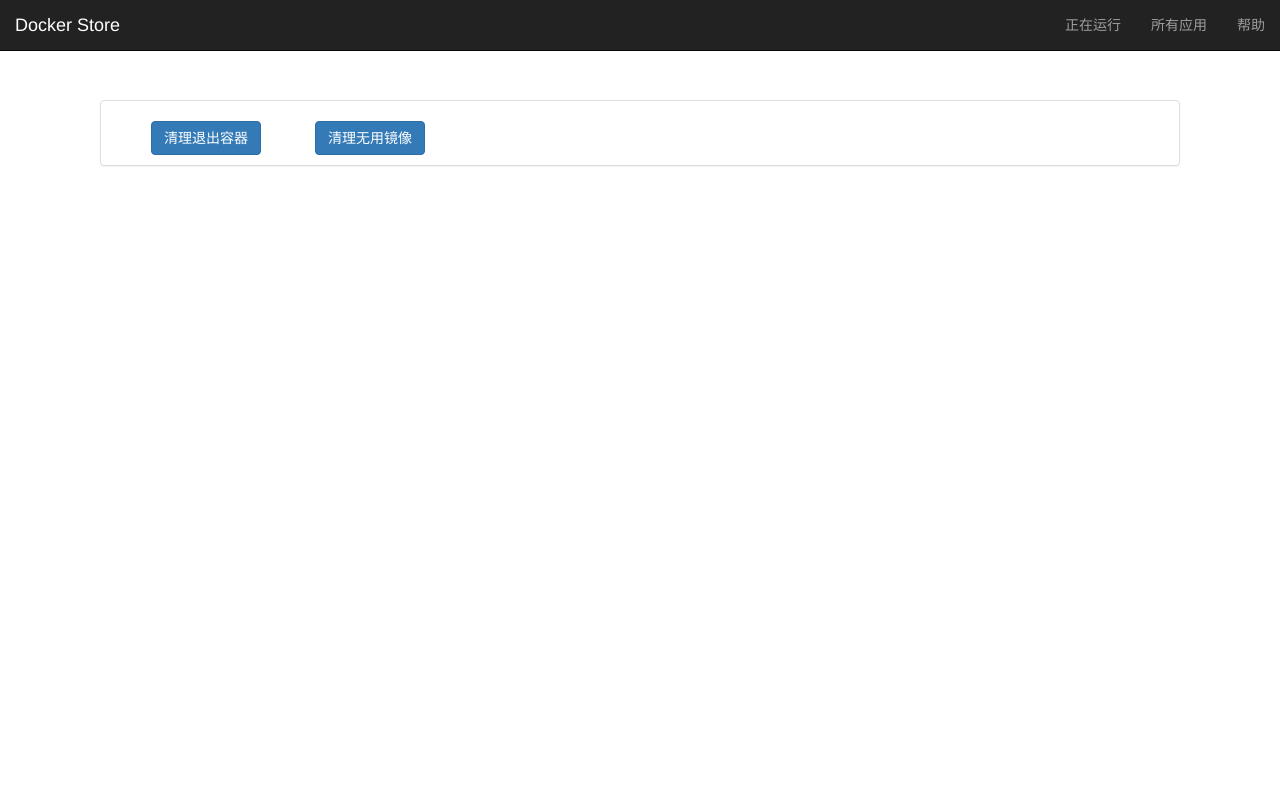
After one commit to ghostong/DockerStore, a PHP site: page /View/Tool.html in a window 1280 px wide. The commit adds this page. Run offline with PHP 8.4, Linux system fonts and the light colour scheme.

```diff
--- a/View/AllApp.html
+++ b/View/AllApp.html
@@ -94,6 +94,7 @@
             <ul class="nav navbar-nav navbar-right">
                 <li><a href="/">正在运行</a></li>
                 <li><a href="/help">帮助</a></li>
+                <li><a href="/tool">工具</a></li>
             </ul>
         </div>
     </div>
--- a/View/Index.html
+++ b/View/Index.html
@@ -92,6 +92,7 @@
             <ul class="nav navbar-nav navbar-right">
                 <li><a href="/allApp">所有应用</a></li>
                 <li><a href="/help">帮助</a></li>
+                <li><a href="/tool">工具</a></li>
             </ul>
         </div>
     </div>
--- /dev/null
+++ b/View/Tool.html
@@ -0,0 +1,77 @@
+<html>
+
+<head>
+    <meta http-equiv=Content-Type content="text/html;charset=utf-8" />
+    <title>Docker Store - 所有应用</title>
+    <script src="/jquery/2.2.1/jquery.js"></script>
+    <link rel="stylesheet" href="/bootstrap@3.3.7/dist/css/bootstrap.min.css">
+    <script src="/bootstrap@3.3.7/dist/js/bootstrap.min.js" ></script>
+    <style>
+        body{
+            padding:20px;
+        }
+        .margin-top{
+            margin: 80px;
+        }
+        .tool-list button{
+            margin-top: 20px;
+            margin-left: 50px;
+        }
+    </style>
+    <script>
+        $(document).ready(function(){
+            $("#clean-container").click(function(){
+                $(this).attr("disabled","disabled");
+                tmp = $(this);
+                $.ajax({
+                    type: 'post', url: "/api/cleanContainer", cache: false, dataType: 'json',
+                    success: function (json) {
+                        alert(json.responseMessage)
+                        tmp.removeAttr("disabled");
+                    }
+                })
+            });
+
+            $("#clean-image").click(function(){
+                $(this).attr("disabled","disabled");
+                tmp = $(this);
+                $.ajax({
+                    type: 'post', url: "/api/cleanImage", cache: false, dataType: 'json',
+                    success: function (json) {
+                        alert(json.responseMessage)
+                        tmp.removeAttr("disabled");
+                    }
+                })
+            });
+        });
+    </script>
+</head>
+<body>
+
+<nav class="navbar navbar-inverse navbar-fixed-top">
+    <div class="container-fluid">
+        <div class="navbar-header">
+            <a class="navbar-brand" href="/">Docker Store</a>
+        </div>
+        <div id="navbar" class="navbar-collapse collapse">
+            <ul class="nav navbar-nav navbar-right">
+                <li><a href="/">正在运行</a></li>
+                <li><a href="/allApp">所有应用</a></li>
+                <li><a href="/help">帮助</a></li>
+            </ul>
+        </div>
+    </div>
+</nav>
+
+<div class="panel panel-default margin-top">
+    <div class="tool-list">
+        <p>
+            <button type="button" class="btn btn-primary" id="clean-container">清理退出容器</button>
+
+            <button type="button" class="btn btn-primary" id="clean-image">清理无用镜像</button>
+        </p>
+    </div>
+</div>
+
+</body>
+</html>
```
Also changed, not shown: Controller.php (+15 -3 lines), Model/ApiModel.php (+18 -0 lines), Model/DockerModel.php (+18 -0 lines), Server.php (+8 -3 lines), View/Help.html (+2 -15 lines), Static/icon/VerySync.png (added), 1 other file.
